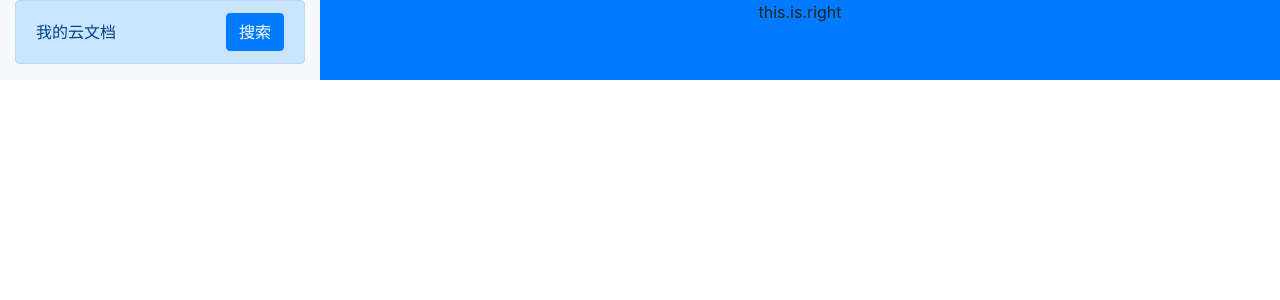
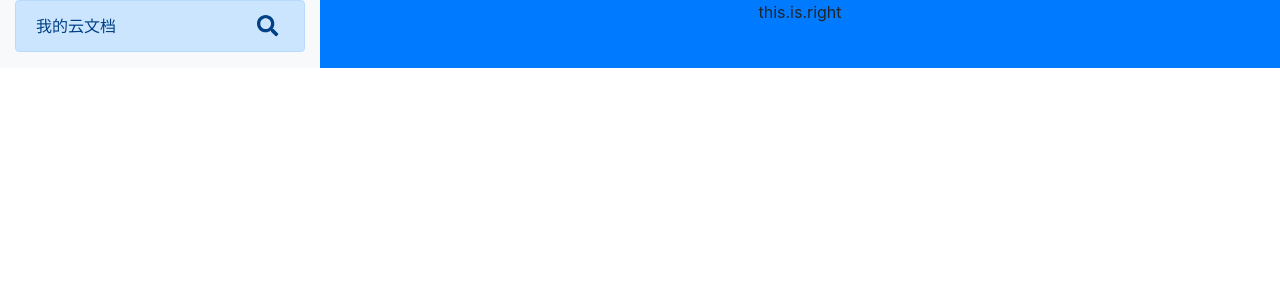
Before and after one commit to lu900618/markdown-editor, a React (Create React App) app: page / in a window 1280 px wide. Shown: the top 300 px of the page. Built offline with nearby package versions, Linux system fonts and the light colour scheme.

Commit message:
feat: 添加fontawesome svg图标

```diff
--- a/package.json
+++ b/package.json
@@ -4,6 +4,9 @@
   "main": "main.js",
   "private": true,
   "dependencies": {
+    "@fortawesome/fontawesome-svg-core": "^1.2.28",
+    "@fortawesome/free-solid-svg-icons": "^5.13.0",
+    "@fortawesome/react-fontawesome": "^0.1.9",
     "@testing-library/jest-dom": "^4.2.4",
     "@testing-library/react": "^9.3.2",
     "@testing-library/user-event": "^7.1.2",
--- a/src/components/FileSearch.js
+++ b/src/components/FileSearch.js
@@ -1,5 +1,6 @@
 import React, { useState, useEffect, useRef } from 'react'
-
+import { FontAwesomeIcon } from '@fortawesome/react-fontawesome'
+import { faTimes, faSearch } from '@fortawesome/free-solid-svg-icons'
 const FileSearch = ({ title, onFileSearch }) => {
   const [inputActive, setInputActive] = useState(false)
   const [value, setValue] = useState('')
@@ -28,29 +29,33 @@
     inputActive && node.current.focus()
   }, [inputActive])
   return (
-    <div className="alert alert-primary">
+    <div className="alert alert-primary d-flex justify-content-between align-items-center">
       {!inputActive &&
-        <div className="d-flex justify-content-between align-items-center">
+        <>
           <span>{title}</span>
           <button
             type="button"
-            className="btn btn-primary"
+            className="icon-button"
             onClick={() => { setInputActive(true) }}
-          >搜索</button>
-        </div>}
+          >
+            <FontAwesomeIcon icon={faSearch} title="搜索" size="lg" />
+          </button>
+        </>}
       {inputActive &&
-        <div className="row">
+        <>
           <input
             ref={node}
-            className="form-control col-8"
+            className="form-control"
             value={value}
             onChange={(e) => { setValue(e.target.value) }} />
           <button
             type="button"
-            className="btn btn-primary col-4"
+            className="icon-button"
             onClick={closeSearch}
-          >关闭</button>
-        </div>}
+          >
+            <FontAwesomeIcon icon={faTimes} title="关闭" size="lg" />
+          </button>
+        </>}
     </div>
   )
 }
--- a/src/index.css
+++ b/src/index.css
@@ -1,13 +1,5 @@
-body {
-  margin: 0;
-  font-family: -apple-system, BlinkMacSystemFont, 'Segoe UI', 'Roboto', 'Oxygen',
-    'Ubuntu', 'Cantarell', 'Fira Sans', 'Droid Sans', 'Helvetica Neue',
-    sans-serif;
-  -webkit-font-smoothing: antialiased;
-  -moz-osx-font-smoothing: grayscale;
+.icon-button {
+  background-color: inherit;
+  border:none;
+  color: inherit;
 }
-
-code {
-  font-family: source-code-pro, Menlo, Monaco, Consolas, 'Courier New',
-    monospace;
-}
```
Also changed, not shown: 1 other file (tests, documents, lock files or other folders).
